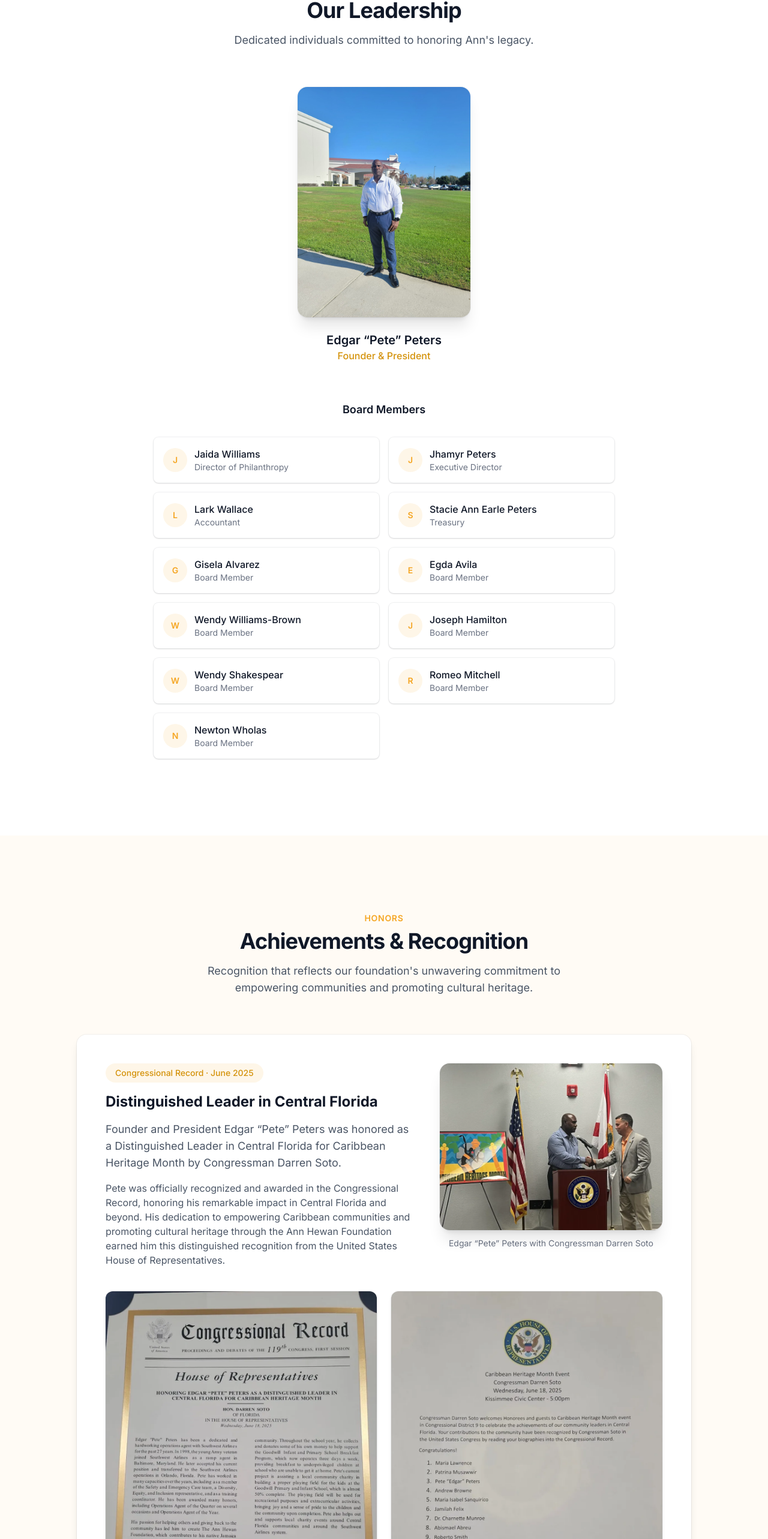
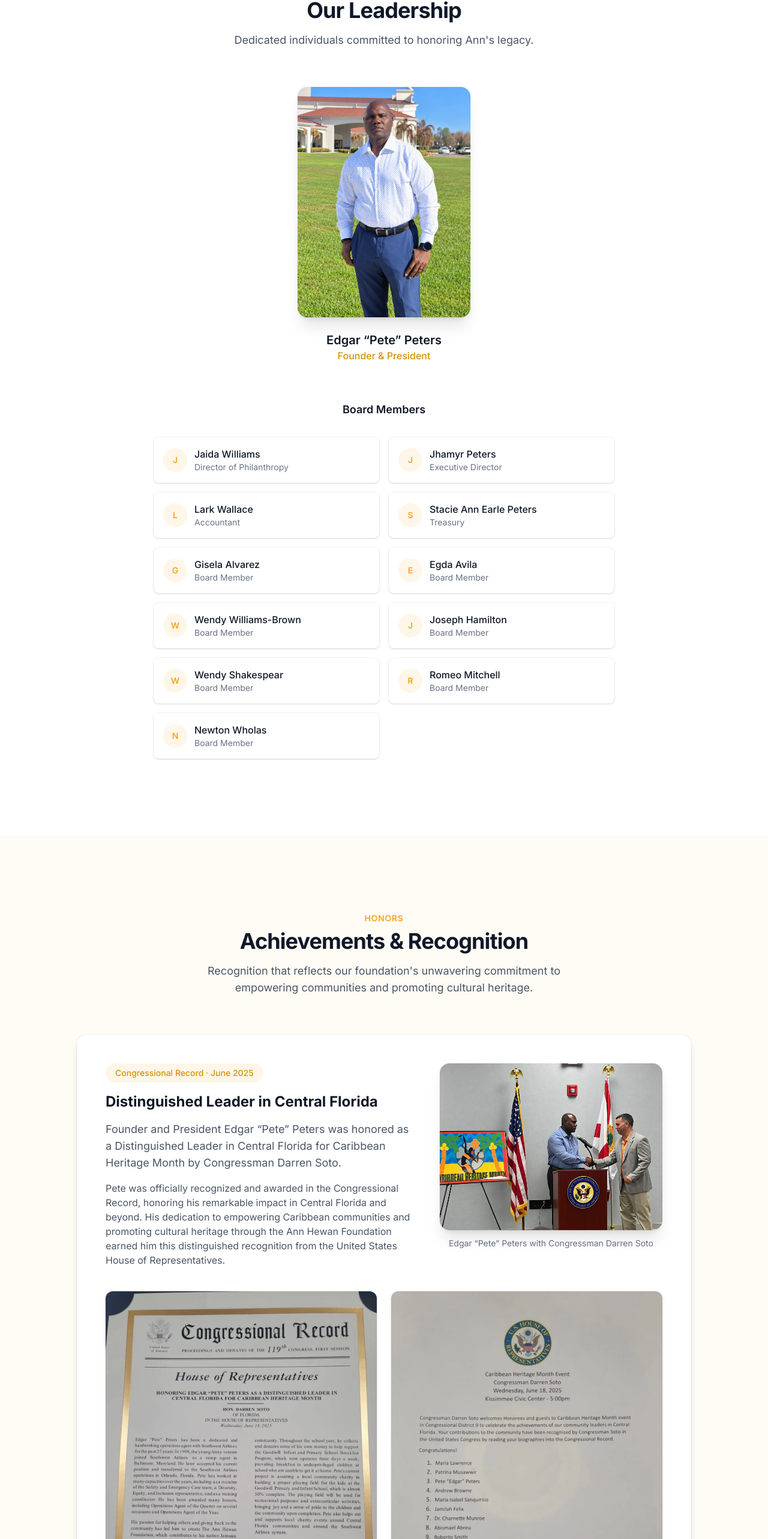
Before and after one commit to greggfosdev/ann-hewan-foundation, a Next.js app: page /our-story in a window 1280 px wide. Shown: the part 6851-9417 px from the top of the page at 60% size. Built offline with nearby package versions, Linux system fonts and the light colour scheme.

Commit message:
Publish enhanced founder portrait and recognition photo

```diff
--- a/src/app/our-story/page.tsx
+++ b/src/app/our-story/page.tsx
@@ -303,7 +303,7 @@ export default function OurStoryPage() {
           <div className="mx-auto mt-16 max-w-sm text-center">
             <div className="relative mx-auto h-96 w-72 overflow-hidden rounded-2xl shadow-xl ring-1 ring-gray-900/5">
               <Image
-                src="/images/about/founder.jpg"
+                src="/images/about/founder-enhanced.webp"
                 alt="Edgar Pete Peters - Founder & President"
                 fill
                 className="object-contain"
@@ -400,7 +400,7 @@ export default function OurStoryPage() {
                 <div className="w-full lg:w-2/5 flex-shrink-0">
                   <div className="relative overflow-hidden rounded-2xl shadow-xl ring-1 ring-gray-900/5 aspect-[4/3]">
                     <Image
-                      src="/images/recognition/pete-congressman-soto.webp"
+                      src="/images/recognition/pete-congressman-soto-enhanced.webp"
                       alt="Edgar Pete Peters receiving recognition from Congressman Darren Soto at the Caribbean Heritage Month event"
                       fill
                       className="object-cover"
```
Also changed, not shown: public/images/about/founder-enhanced.webp (added), public/images/recognition/pete-congressman-soto-enhanced.webp (added).
